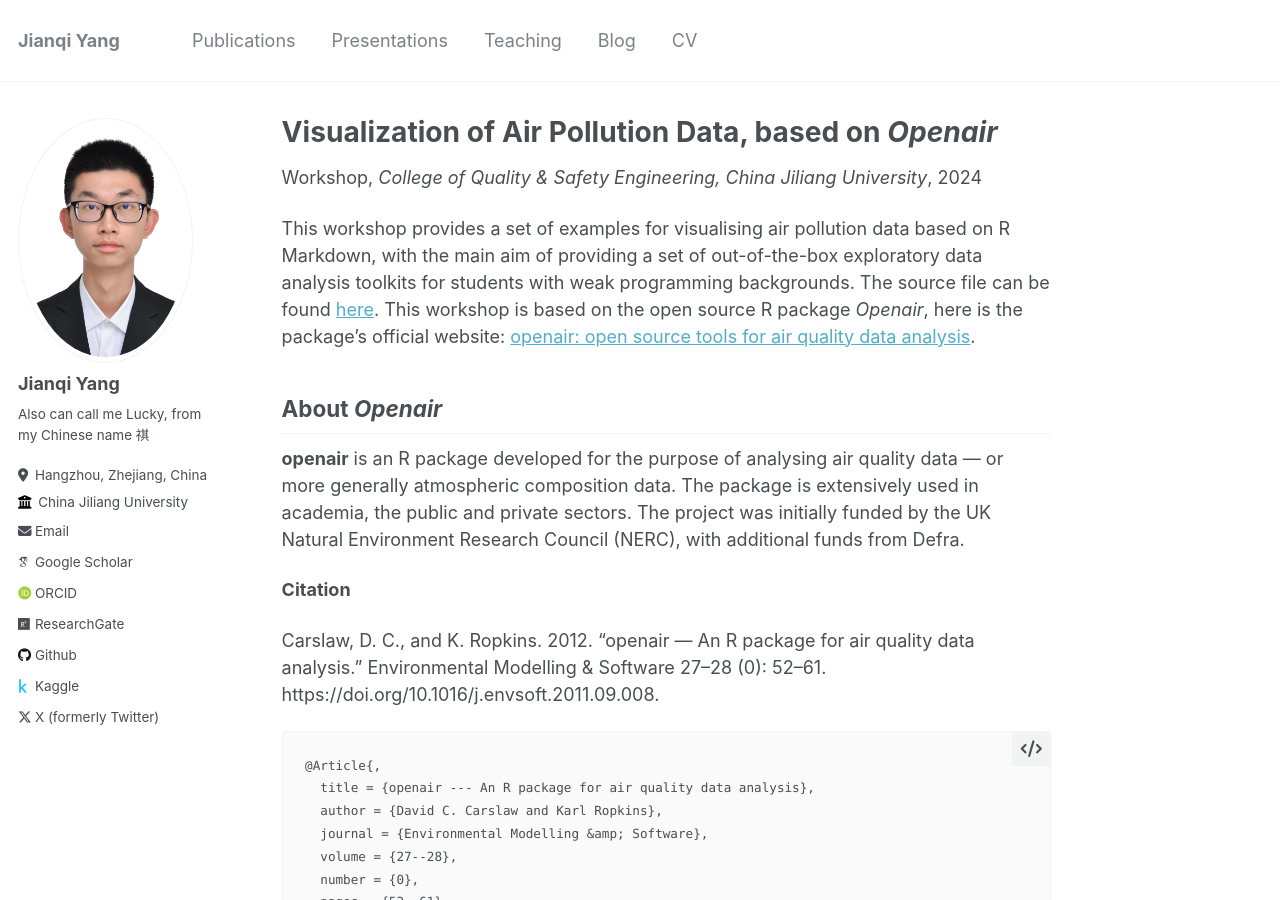
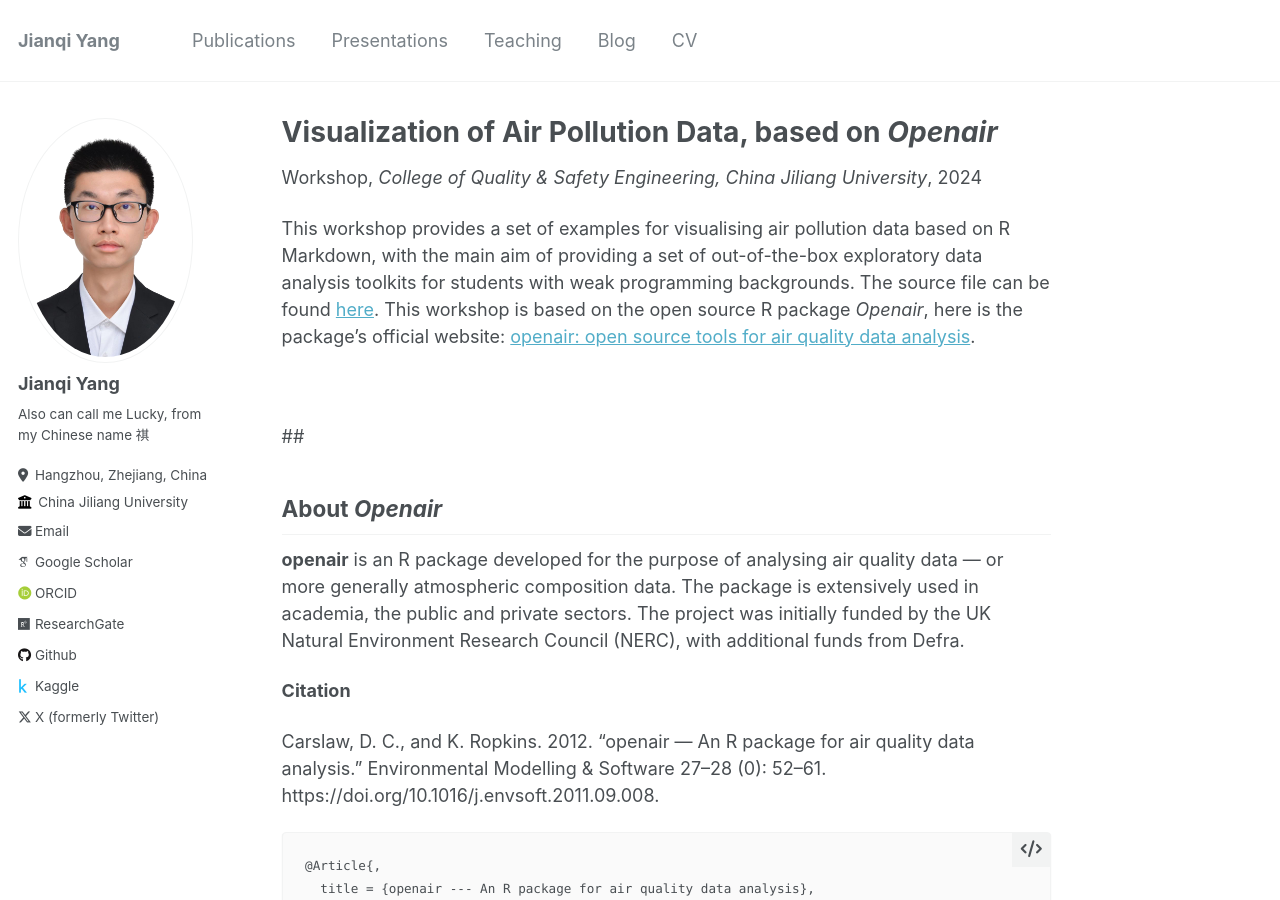
Before and after one commit to thinkswhat/thinkswhat.github.io, a Jekyll site: the page built from _teaching/Openair.md, in a window 1280 px wide and 900 px high. Built offline with Jekyll 4.4.1, drawn with Linux system fonts in a browser that asks for light colours; some web fonts are replaced.

Commit message:
Update Openair.md

```diff
--- a/_teaching/Openair.md
+++ b/_teaching/Openair.md
@@ -9,6 +9,10 @@ location: "Hangzhou"
 ---
 
 This workshop provides a set of examples for visualising air pollution data based on R Markdown, with the main aim of providing a set of out-of-the-box exploratory data analysis toolkits for students with weak programming backgrounds. The source file can be found [here](https://github.com/thinkswhat/thinkswhat.github.io/tree/main/Materials/Workshops/Openair). This workshop is based on the open source R package *Openair*, here is the package's official website: [openair: open source tools for air quality data analysis](https://davidcarslaw.github.io/openair).
+
+<br>
+
+##
 
 About *Openair*
 -----
```
